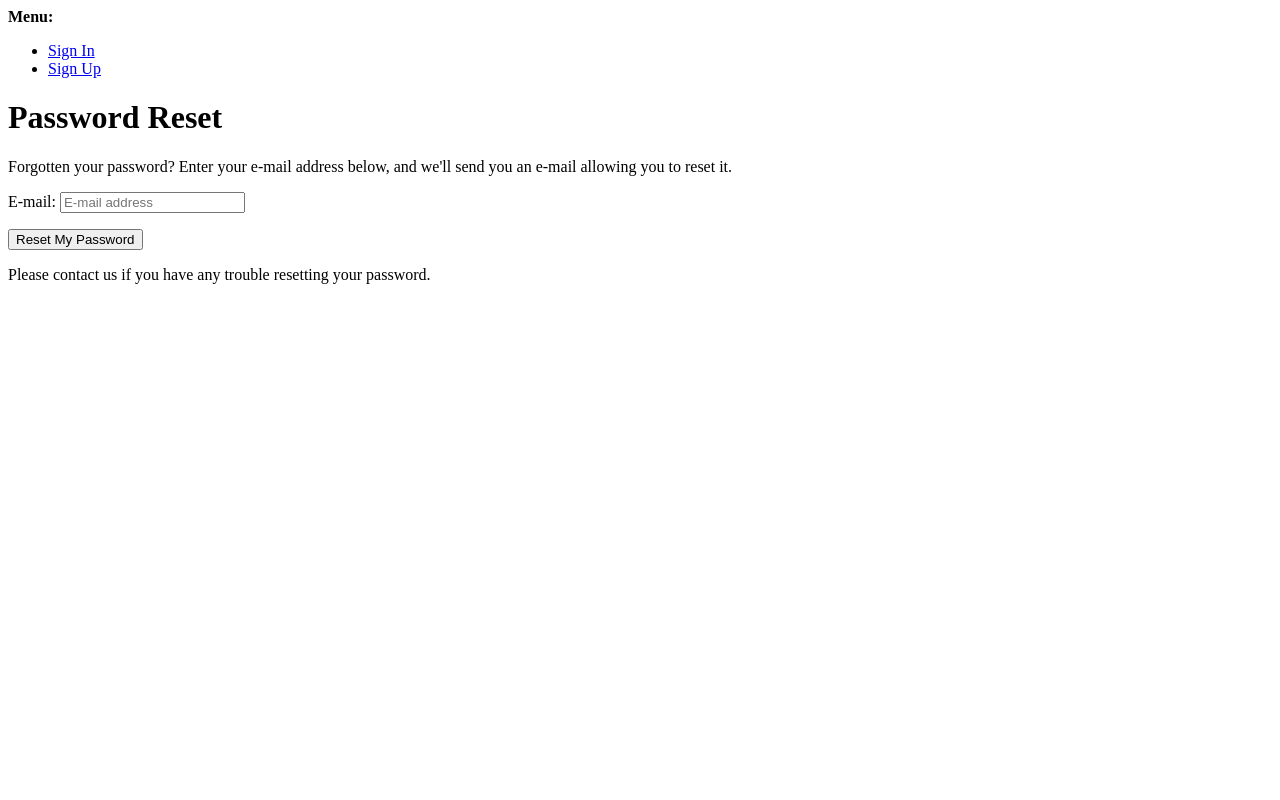
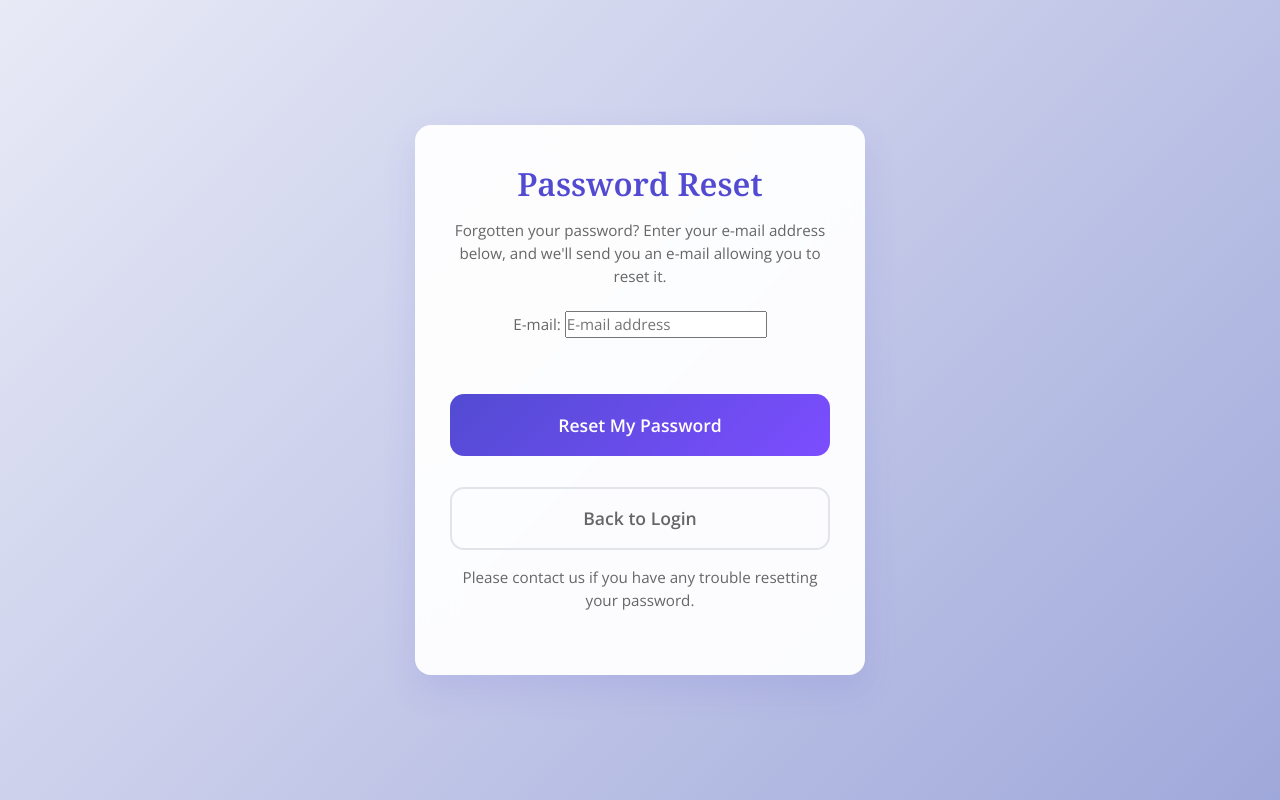
Before and after one commit to markh55/PP4-ecommerce, a Django app: page /accounts/password/reset/ in a window 1280 px wide. Run offline with Django 3.2, Linux system fonts and the light colour scheme.

Commit message:
updated password reset & password dont html to match login styles

```diff
--- a/static/css/accounts.css
+++ b/static/css/accounts.css
@@ -15,9 +15,9 @@ html, body {
 
 body {
     display: flex;
-    align-items: flex-start;
+    align-items: center;
     justify-content: center;
-    min-height: auto;
+    min-height: 100vh;
     padding: 40px 20px;
 }
 
@@ -126,7 +126,6 @@ p {
     accent-color: #524BD2;
 }
 
-/* Buttons */
 .btn {
     display: inline-block;
     padding: 18px 36px;
--- a/templates/allauth/account/password_reset.html
+++ b/templates/allauth/account/password_reset.html
@@ -1,4 +1,4 @@
-{% extends "account/base.html" %}
+{% extends "allauth/base.html" %}
 
 {% load i18n %}
 {% load account %}
@@ -7,18 +7,36 @@
 
 {% block content %}
 
-    <h1>{% trans "Password Reset" %}</h1>
-    {% if user.is_authenticated %}
-    {% include "account/snippets/already_logged_in.html" %}
-    {% endif %}
+<div class="container">
+  <div class="row justify-content-center">
+    <div class="col-md-6">
 
-    <p>{% trans "Forgotten your password? Enter your e-mail address below, and we'll send you an e-mail allowing you to reset it." %}</p>
+      <h1 class="text-center">{% trans "Password Reset" %}</h1>
 
-    <form method="POST" action="{% url 'account_reset_password' %}" class="password_reset">
+      {% if user.is_authenticated %}
+      {% include "account/snippets/already_logged_in.html" %}
+      {% endif %}
+
+      <p class="text-center">{% trans "Forgotten your password? Enter your e-mail address below, and we'll send you an e-mail allowing you to reset it." %}</p>
+
+      <form method="POST" action="{% url 'account_reset_password' %}" class="password_reset">
         {% csrf_token %}
-        {{ form.as_p }}
-        <input type="submit" value="{% trans 'Reset My Password' %}" />
-    </form>
+        {% for field in form %}
+          <p>
+            {{ field.label_tag }}
+            {{ field }}
+          </p>
+        {% endfor %}
+        <div class="button-group">
+          <button class="btn btn-primary" type="submit">{% trans 'Reset My Password' %}</button>
+          <a class="btn btn-secondary" href="{% url 'account_login' %}">{% trans "Back to Login" %}</a>
+        </div>
+      </form>
 
-    <p>{% blocktrans %}Please contact us if you have any trouble resetting your password.{% endblocktrans %}</p>
+      <p class="text-center mt-3">{% blocktrans %}Please contact us if you have any trouble resetting your password.{% endblocktrans %}</p>
+
+    </div>
+  </div>
+</div>
+
 {% endblock %}
```
Also changed, not shown: templates/allauth/account/password_reset_done.html (+20 -6 lines).
